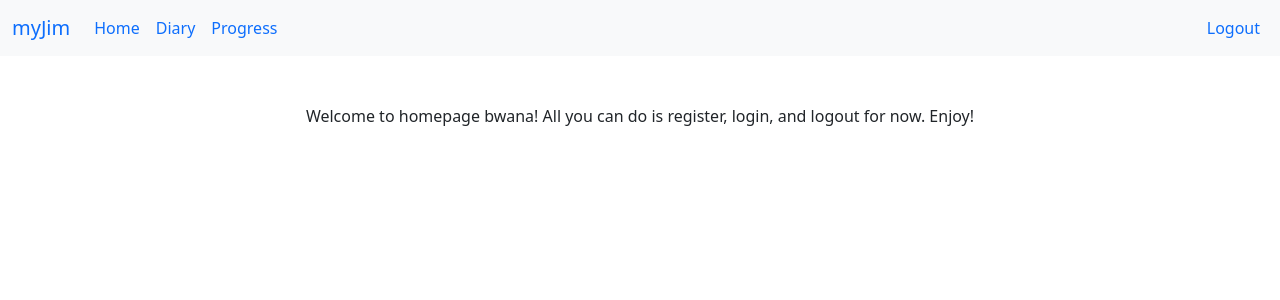
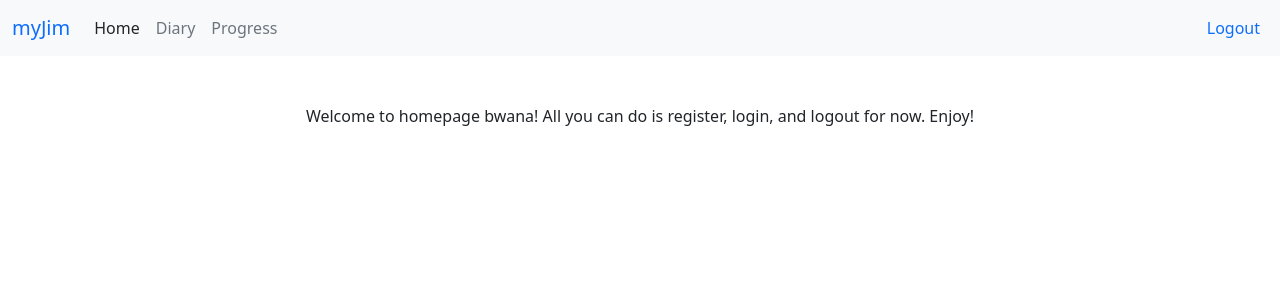
Before and after one commit to rkhan71/myJim, a Flask app: page / in a window 1280 px wide. Shown: the top 300 px of the page. Run offline with Flask 2, Linux system fonts and the light colour scheme; a user stored in the database is signed in; some libraries are stand-ins or nearby versions.

Commit message:
fixes navbar colors which were changed when select2 was added

```diff
--- a/templates/index.html
+++ b/templates/index.html
@@ -3,8 +3,6 @@
 {% block body %}
     <p>Welcome to homepage bwana! All you can do is register, login, and logout for now. Enjoy!</p>
     <script>
-        let element = document.querySelector("#home")
-        element.classList.add("active")
-        element.setAttribute("aria-current", "page")
+        document.getElementById("home").classList.add("link-dark")
     </script>
 {% endblock %}
--- a/templates/layout.html
+++ b/templates/layout.html
@@ -30,27 +30,27 @@ and doesn't have to be copy pasted -->
                 {% if session["user_id"] %}
                   <ul class="navbar-nav me-auto">
                     <li class="nav-item">
-                      <a class="nav-link" href="/" id="home">Home</a>
+                      <a class="nav-link link-secondary" href="/" id="home">Home</a>
                     </li>
                     <li class="nav-item">
-                      <a class="nav-link" href="/diary" id="diary">Diary</a>
+                      <a class="nav-link link-secondary" href="/diary" id="diary">Diary</a>
                     </li>
                     <li class="nav-item">
-                      <a class="nav-link" href="/progress" id="progress">Progress</a>
+                      <a class="nav-link link-secondary" href="/progress" id="progress">Progress</a>
                     </li>
                   </ul>
                   <ul class="navbar-nav ms-auto">
                       <li class="nav-item">
-                        <a class="nav-link active" aria-current="page" href="/logout">Logout</a>
+                        <a class="nav-link" href="/logout">Logout</a>
                       </li>
                   </ul>
                 {% else %}
                   <ul class="navbar-nav ms-auto">
                     <li class="nav-item">
-                      <a class="nav-link" href="/register" id="register">Register</a>
+                      <a class="nav-link link-secondary" href="/register" id="register">Register</a>
                     </li>
                     <li class="nav-item">
-                      <a class="nav-link" href="/login" id="login">Login</a>
+                      <a class="nav-link link-secondary" href="/login" id="login">Login</a>
                     </li>
                   </ul>
                 {% endif %}
--- a/templates/login.html
+++ b/templates/login.html
@@ -18,8 +18,6 @@
     </form>
 </div>
 <script>
-    let element = document.querySelector("#login")
-    element.classList.add("active")
-    element.setAttribute("aria-current", "page")
+    document.getElementById("login").classList.add("link-dark")
 </script>
 {% endblock %}
--- a/templates/register.html
+++ b/templates/register.html
@@ -21,8 +21,6 @@
     </form>
 </div>
 <script>
-    let element = document.querySelector("#register")
-    element.classList.add("active")
-    element.setAttribute("aria-current", "page")
+    document.getElementById("register").classList.add("link-dark")
 </script>
 {% endblock %}
```
Also changed, not shown: templates/diary.html (+4 -4 lines), templates/progress.html (+7 -3 lines), myJim.db.
